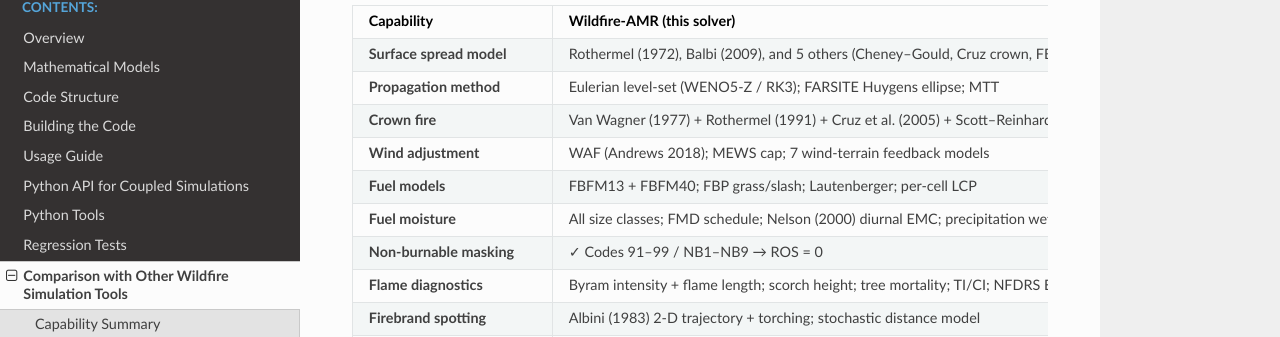
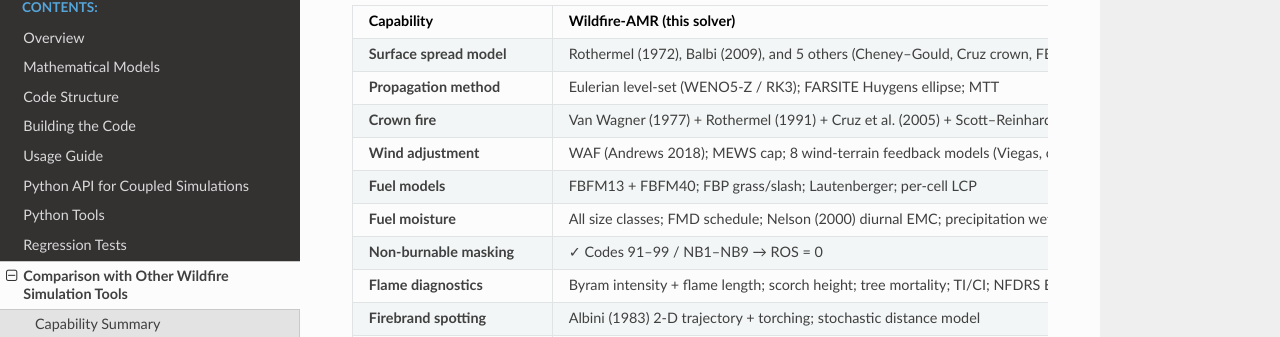
Before and after one commit to hgopalan/wildfire_levelset, a Sphinx documentation site: the page built from docs/comparison.rst, in a window 1280 px wide and 900 px high, scrolled down 611 px. Shown: the part 114-451 px from the top of the window. Built offline with Sphinx 7.4.7 and the Read the Docs theme 3.1.0, drawn with Linux system fonts in a browser that asks for light colours.

Commit message:
Update README.md with FARSITE wind model
- Added wind-terrain feedback row to Core Capabilities table
- Mentioned 8 models including FARSITE
- Updated comparison.rst as well

```diff
--- a/docs/comparison.rst
+++ b/docs/comparison.rst
@@ -61,7 +61,7 @@ Tools are grouped into three columns to keep the table compact:
      - Van Wagner (1977)
    * - **Wind adjustment**
      - WAF (Andrews 2018); MEWS cap;
-       7 wind-terrain feedback models
+       8 wind-terrain feedback models (Viegas, canyon, ridge, WindNinja, FARSITE)
      - FARSITE/FlamMap: WAF + MEWS (internal);
        BehavePlus: user-specified WAF
      - 3-D mass-consistent (QUIC-URB) or LES
```
Also changed, not shown: README.md (+1 -0 lines).
